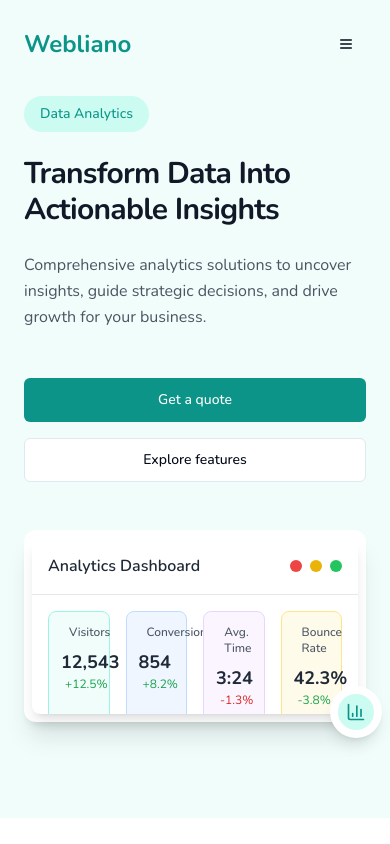
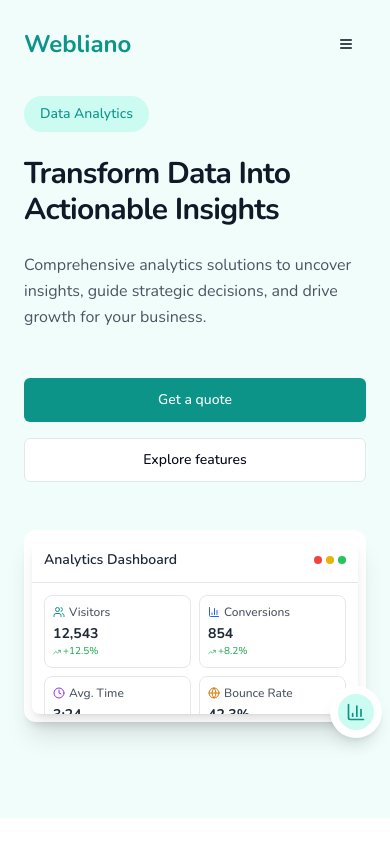
Before and after one commit to jha-aman09/webliano, a Next.js app: page /services/data-analytics in a window 390 px wide. Shown: the top 844 px of the page. Built offline with nearby package versions, Linux system fonts and the light colour scheme.

Commit message:
No code changes made; skipping commit.

```diff
--- a/components/analytics-dashboard-mockup.tsx
+++ b/components/analytics-dashboard-mockup.tsx
@@ -1,7 +1,8 @@
 "use client"
 
 import { useEffect, useRef, useState } from "react"
-import { BarChart3, TrendingUp, Users, Globe, Smartphone, Laptop, Clock } from "lucide-react"
+import { BarChart3, TrendingUp, TrendingDown, Users, Globe, Smartphone, Laptop, Clock } from "lucide-react"
+import { useMediaQuery } from "@/hooks/use-mobile"
 
 export const AnalyticsDashboardMockup = () => {
   const [isVisible, setIsVisible] = useState(false)
@@ -9,6 +10,7 @@ export const AnalyticsDashboardMockup = () => {
   const barChartCanvasRef = useRef<HTMLCanvasElement>(null)
   const pieChartCanvasRef = useRef<HTMLCanvasElement>(null)
   const lineChartCanvasRef = useRef<HTMLCanvasElement>(null)
+  const isMobile = useMediaQuery("(max-width: 768px)")
 
   useEffect(() => {
     const observer = new IntersectionObserver(
@@ -32,38 +34,47 @@ export const AnalyticsDashboardMockup = () => {
 
   useEffect(() => {
     if (isVisible) {
+      // Draw charts when visible and after component has mounted
+      drawCharts()
+    }
+  }, [isVisible, isMobile])
+
+  const drawCharts = () => {
     // Draw bar chart
     if (barChartCanvasRef.current) {
       const ctx = barChartCanvasRef.current.getContext("2d")
       if (ctx) {
-          const barWidth = 20
-          const spacing = 15
+        const width = barChartCanvasRef.current.width
+        const height = barChartCanvasRef.current.height
+        const barWidth = isMobile ? 15 : 20
+        const spacing = isMobile ? 10 : 15
         const barHeights = [40, 65, 50, 80, 60]
         const colors = ["#34d399", "#60a5fa", "#a78bfa", "#f472b6", "#fbbf24"]
 
-          ctx.clearRect(0, 0, barChartCanvasRef.current.width, barChartCanvasRef.current.height)
+        ctx.clearRect(0, 0, width, height)
 
         barHeights.forEach((height, index) => {
-            const x = 30 + index * (barWidth + spacing)
-            const y = barChartCanvasRef.current!.height - height - 20
+          const scaledHeight = isMobile ? height * 0.7 : height
+          const x = (isMobile ? 20 : 30) + index * (barWidth + spacing)
+          const y = height - scaledHeight - (isMobile ? 10 : 20)
 
           // Draw bar
           ctx.fillStyle = colors[index]
-            ctx.fillRect(x, y, barWidth, height)
+          ctx.fillRect(x, y, barWidth, scaledHeight)
 
           // Draw label
           ctx.fillStyle = "#6b7280"
-            ctx.font = "10px Inter, sans-serif"
+          ctx.font = isMobile ? "8px Inter, sans-serif" : "10px Inter, sans-serif"
           ctx.textAlign = "center"
-            ctx.fillText(`Day ${index + 1}`, x + barWidth / 2, barChartCanvasRef.current!.height - 5)
+          ctx.fillText(`Day ${index + 1}`, x + barWidth / 2, height - (isMobile ? 2 : 5))
         })
 
         // Draw y-axis
         ctx.strokeStyle = "#d1d5db"
         ctx.beginPath()
-          ctx.moveTo(20, 10)
-          ctx.lineTo(20, barChartCanvasRef.current.height - 20)
-          ctx.lineTo(barChartCanvasRef.current.width - 20, barChartCanvasRef.current.height - 20)
+        ctx.moveTo(isMobile ? 15 : 20, isMobile ? 5 : 10)
+        ctx.lineTo(isMobile ? 15 : 20, height - (isMobile ? 15 : 20))
+        ctx.lineTo(width - (isMobile ? 15 : 20), height - (isMobile ? 15 : 20))
         ctx.stroke()
       }
     }
@@ -72,16 +83,18 @@ export const AnalyticsDashboardMockup = () => {
     if (pieChartCanvasRef.current) {
       const ctx = pieChartCanvasRef.current.getContext("2d")
       if (ctx) {
-          const centerX = pieChartCanvasRef.current.width / 2
-          const centerY = pieChartCanvasRef.current.height / 2
-          const radius = Math.min(centerX, centerY) - 20
+        const width = pieChartCanvasRef.current.width
+        const height = pieChartCanvasRef.current.height
+        const centerX = width / 2
+        const centerY = height / 2
+        const radius = Math.min(centerX, centerY) - (isMobile ? 15 : 20)
 
         const data = [35, 25, 20, 15, 5]
         const colors = ["#34d399", "#60a5fa", "#a78bfa", "#f472b6", "#fbbf24"]
 
         let startAngle = 0
 
-          ctx.clearRect(0, 0, pieChartCanvasRef.current.width, pieChartCanvasRef.current.height)
+        ctx.clearRect(0, 0, width, height)
 
         data.forEach((value, index) => {
           const sliceAngle = (value / 100) * 2 * Math.PI
@@ -110,7 +123,7 @@ export const AnalyticsDashboardMockup = () => {
       if (ctx) {
         const width = lineChartCanvasRef.current.width
         const height = lineChartCanvasRef.current.height
-          const padding = 20
+        const padding = isMobile ? 15 : 20
 
         const dataPoints = [25, 40, 30, 60, 50, 75, 65]
         const maxValue = Math.max(...dataPoints)
@@ -129,7 +142,7 @@ export const AnalyticsDashboardMockup = () => {
         const pointWidth = (width - 2 * padding) / (dataPoints.length - 1)
 
         ctx.strokeStyle = "#0ea5e9"
-          ctx.lineWidth = 2
+        ctx.lineWidth = isMobile ? 1.5 : 2
         ctx.beginPath()
 
         dataPoints.forEach((point, index) => {
@@ -152,16 +165,109 @@ export const AnalyticsDashboardMockup = () => {
 
           ctx.fillStyle = "#0ea5e9"
           ctx.beginPath()
-            ctx.arc(x, y, 4, 0, 2 * Math.PI)
+          ctx.arc(x, y, isMobile ? 3 : 4, 0, 2 * Math.PI)
           ctx.fill()
         })
       }
     }
   }
-  }, [isVisible])
 
+  // Render mobile or desktop dashboard based on screen size
+  const renderMobileDashboard = () => {
     return (
-    <div ref={dashboardRef} className="w-full h-full bg-white dark:bg-gray-800 rounded-lg overflow-hidden shadow-lg">
+      <div className="w-full h-full bg-white dark:bg-gray-800 rounded-lg overflow-hidden shadow-lg">
+        {/* Mobile Header */}
+        <div className="p-3 border-b border-gray-200 dark:border-gray-700 flex justify-between items-center">
+          <div className="text-sm font-semibold text-gray-800 dark:text-gray-200">Analytics Dashboard</div>
+          <div className="flex space-x-1">
+            <div className="w-2 h-2 rounded-full bg-red-500"></div>
+            <div className="w-2 h-2 rounded-full bg-yellow-500"></div>
+            <div className="w-2 h-2 rounded-full bg-green-500"></div>
+          </div>
+        </div>
+
+        {/* Mobile KPI Cards */}
+        <div className="p-3">
+          <div className="grid grid-cols-2 gap-2 mb-3">
+            {/* Visitors */}
+            <div
+              className={`bg-white dark:bg-gray-800 p-2 rounded-lg border border-gray-200 dark:border-gray-700 transition-opacity duration-500 ${isVisible ? "opacity-100" : "opacity-0"}`}
+            >
+              <div className="flex items-center mb-1">
+                <Users className="w-3 h-3 text-teal-600 dark:text-teal-400 mr-1" />
+                <span className="text-xs font-medium text-gray-600 dark:text-gray-300">Visitors</span>
+              </div>
+              <div className="text-sm font-bold text-gray-800 dark:text-gray-100">12,543</div>
+              <div className="flex items-center text-[10px] text-green-600 dark:text-green-400">
+                <TrendingUp className="w-2 h-2 mr-0.5" />
+                <span>+12.5%</span>
+              </div>
+            </div>
+
+            {/* Conversions */}
+            <div
+              className={`bg-white dark:bg-gray-800 p-2 rounded-lg border border-gray-200 dark:border-gray-700 transition-opacity duration-500 delay-100 ${isVisible ? "opacity-100" : "opacity-0"}`}
+            >
+              <div className="flex items-center mb-1">
+                <BarChart3 className="w-3 h-3 text-blue-600 dark:text-blue-400 mr-1" />
+                <span className="text-xs font-medium text-gray-600 dark:text-gray-300">Conversions</span>
+              </div>
+              <div className="text-sm font-bold text-gray-800 dark:text-gray-100">854</div>
+              <div className="flex items-center text-[10px] text-green-600 dark:text-green-400">
+                <TrendingUp className="w-2 h-2 mr-0.5" />
+                <span>+8.2%</span>
+              </div>
+            </div>
+
+            {/* Avg Time */}
+            <div
+              className={`bg-white dark:bg-gray-800 p-2 rounded-lg border border-gray-200 dark:border-gray-700 transition-opacity duration-500 delay-200 ${isVisible ? "opacity-100" : "opacity-0"}`}
+            >
+              <div className="flex items-center mb-1">
+                <Clock className="w-3 h-3 text-purple-600 dark:text-purple-400 mr-1" />
+                <span className="text-xs font-medium text-gray-600 dark:text-gray-300">Avg. Time</span>
+              </div>
+              <div className="text-sm font-bold text-gray-800 dark:text-gray-100">3:24</div>
+              <div className="flex items-center text-[10px] text-red-600 dark:text-red-400">
+                <TrendingDown className="w-2 h-2 mr-0.5" />
+                <span>-1.3%</span>
+              </div>
+            </div>
+
+            {/* Bounce Rate */}
+            <div
+              className={`bg-white dark:bg-gray-800 p-2 rounded-lg border border-gray-200 dark:border-gray-700 transition-opacity duration-500 delay-300 ${isVisible ? "opacity-100" : "opacity-0"}`}
+            >
+              <div className="flex items-center mb-1">
+                <Globe className="w-3 h-3 text-amber-600 dark:text-amber-400 mr-1" />
+                <span className="text-xs font-medium text-gray-600 dark:text-gray-300">Bounce Rate</span>
+              </div>
+              <div className="text-sm font-bold text-gray-800 dark:text-gray-100">42.3%</div>
+              <div className="flex items-center text-[10px] text-red-600 dark:text-red-400">
+                <TrendingDown className="w-2 h-2 mr-0.5" />
+                <span>-3.8%</span>
+              </div>
+            </div>
+          </div>
+
+          {/* Mobile Chart */}
+          <div
+            className={`bg-white dark:bg-gray-800 p-2 rounded-lg border border-gray-200 dark:border-gray-700 shadow-sm transition-transform duration-500 ${isVisible ? "translate-y-0" : "translate-y-10"}`}
+          >
+            <div className="flex justify-between items-center mb-2">
+              <h3 className="text-xs font-medium text-gray-700 dark:text-gray-300">Visitors Overview</h3>
+              <div className="text-[10px] text-gray-500 dark:text-gray-400">Last 7 days</div>
+            </div>
+            <canvas ref={barChartCanvasRef} width="240" height="100" className="w-full"></canvas>
+          </div>
+        </div>
+      </div>
+    )
+  }
+
+  const renderDesktopDashboard = () => {
+    return (
+      <div className="w-full h-full bg-white dark:bg-gray-800 rounded-lg overflow-hidden shadow-lg">
         <div className="p-4 border-b border-gray-200 dark:border-gray-700 flex justify-between items-center">
           <div className="font-semibold text-gray-800 dark:text-gray-200">Analytics Dashboard</div>
           <div className="flex space-x-2">
@@ -214,7 +320,7 @@ export const AnalyticsDashboardMockup = () => {
               </div>
               <div className="text-lg font-bold text-gray-800 dark:text-gray-100">3:24</div>
               <div className="flex items-center text-xs text-red-600 dark:text-red-400">
-              <TrendingUp className="w-3 h-3 mr-1 transform rotate-180" />
+                <TrendingDown className="w-3 h-3 mr-1" />
                 <span>-1.3%</span>
               </div>
             </div>
@@ -228,8 +334,8 @@ export const AnalyticsDashboardMockup = () => {
                 <span className="text-xs font-medium text-gray-600 dark:text-gray-300">Bounce Rate</span>
               </div>
               <div className="text-lg font-bold text-gray-800 dark:text-gray-100">42.3%</div>
-            <div className="flex items-center text-xs text-green-600 dark:text-green-400">
-              <TrendingUp className="w-3 h-3 mr-1 transform rotate-180" />
+              <div className="flex items-center text-xs text-red-600 dark:text-red-400">
+                <TrendingDown className="w-3 h-3 mr-1" />
                 <span>-3.8%</span>
               </div>
             </div>
@@ -343,3 +449,10 @@ export const AnalyticsDashboardMockup = () => {
       </div>
     )
   }
+
+  return (
+    <div ref={dashboardRef} className="w-full h-full">
+      {isMobile ? renderMobileDashboard() : renderDesktopDashboard()}
+    </div>
+  )
+}
```
Lines whose indentation alone changed are shown as unchanged.
